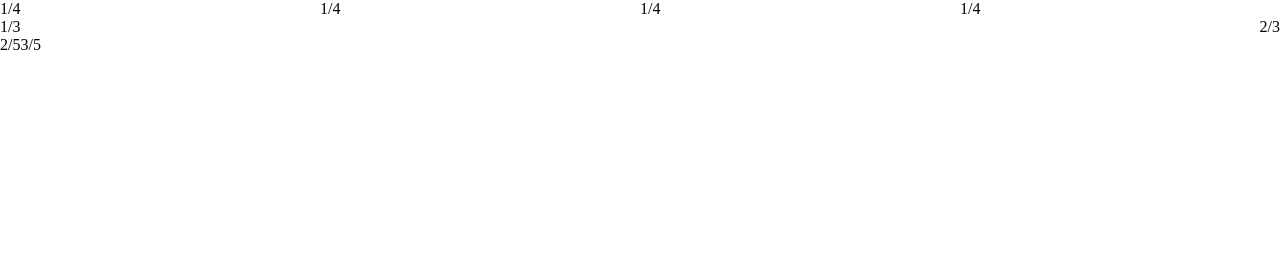
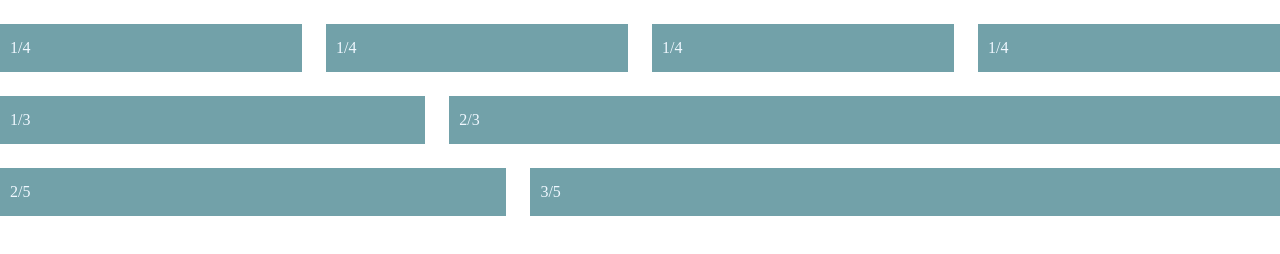
Before and after one commit to evanmschultz/CodingDojo, a plain HTML site: page WebFundamentals/FlexibleColumns/index.html in a window 1280 px wide. Drawn offline with Linux system fonts and the light colour scheme.

Commit message:
completed assignment

```diff
--- a/WebFundamentals/FlexibleColumns/style.css
+++ b/WebFundamentals/FlexibleColumns/style.css
@@ -3,7 +3,24 @@ body {
 }
 .row {
     display: flex;
+    gap: 1.5rem; /* create space between the children without affecting the space from the parent*/
+    margin: 1.5rem 0rem;
+    height: 3rem;
+    justify-content: space-between;
 }
-.col {
+.col,
+.col-2,
+.col-3 {
+    background-color: rgb(114, 161, 169);
     flex: 1;
+    padding: 0 10px;
+    display: flex;
+    align-items: center;
+    color: aliceblue;
 }
+.col-2 {
+    flex: 2;
+}
+.col-3 {
+    flex: 3;
+}
```
